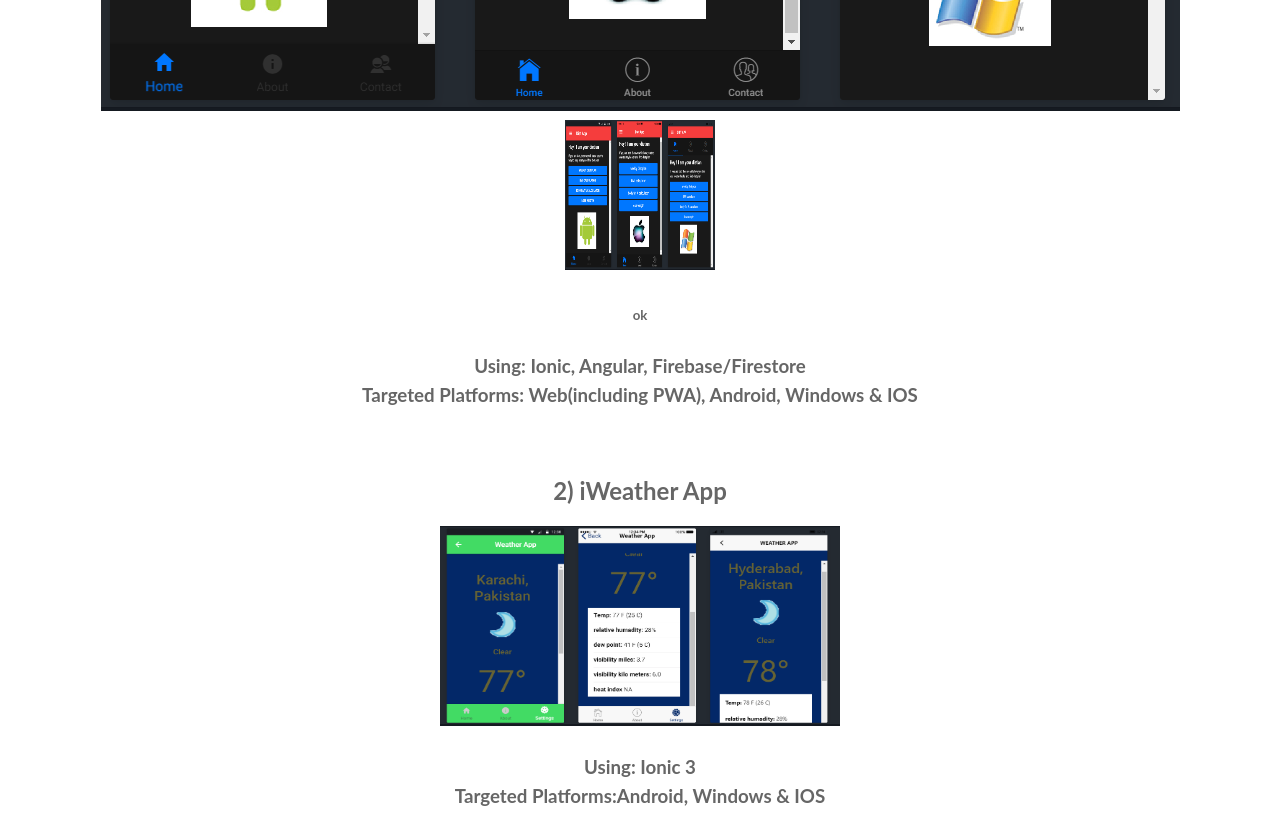
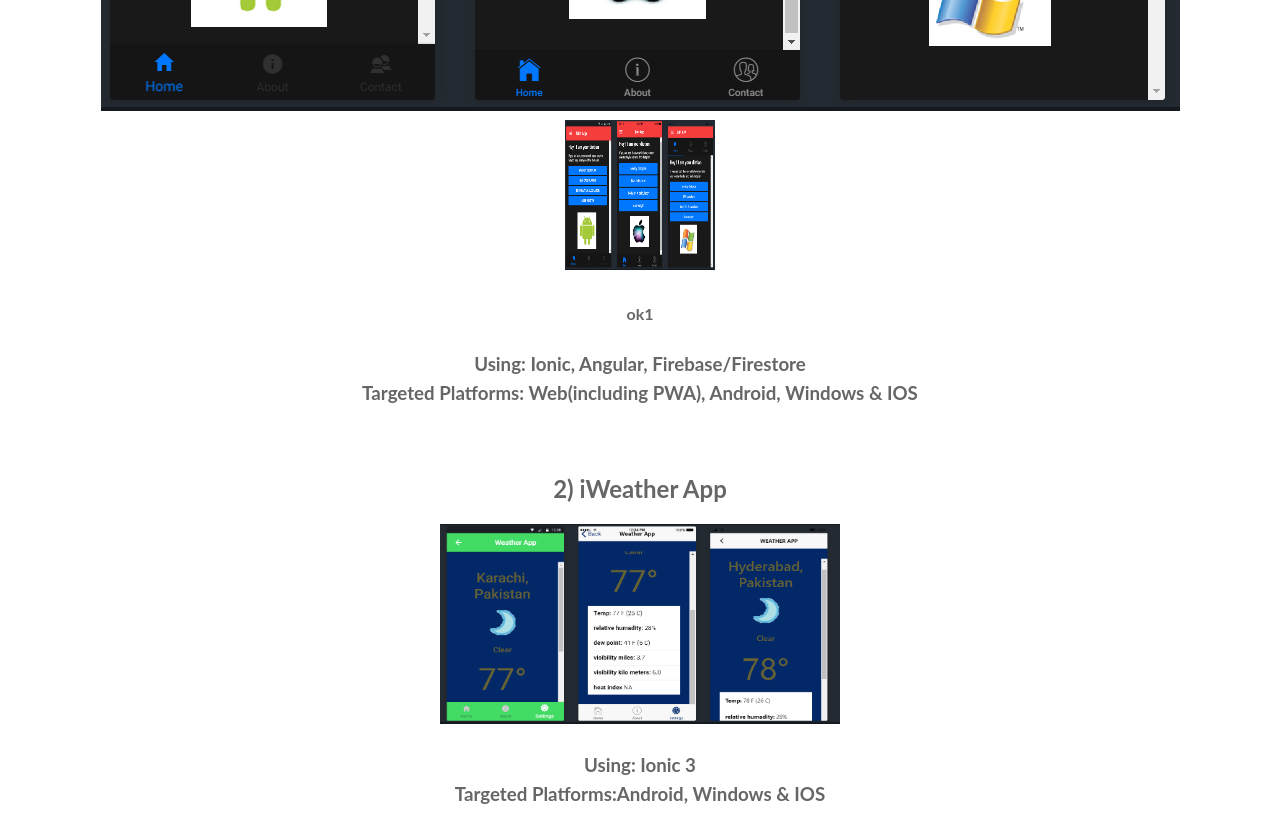
Before and after one commit to abdulbasitchippa/abc, a plain HTML site: page index.html in a window 1280 px wide. Shown: the part 5727-6541 px from the top of the page. Drawn offline with Linux system fonts and the light colour scheme.

Commit message:
Update index.html

```diff
--- a/index.html
+++ b/index.html
@@ -191,7 +191,7 @@ St.Bonaventure’s High School, Hyderabad.
     </div>
     <section class="section sec-dark">
         <h2>1) Hybrid Diet App (Final Year Project)</h2>
-	    <div>
+	    <div style="  background-image: url("d.jpeg");">
 		     <img src="d.jpeg"  height="150px" width="150px" />
 		    <br/>check
 			 <img src="j.jpeg" width="600px" height="300px" />
@@ -201,7 +201,7 @@ St.Bonaventure’s High School, Hyderabad.
 		    <img src="fypm.png" />
 		    <br/>
 		    <img src="fypm.png" height="150px" width="150px"  />
-		<h5>ok</h5>
+		<h4>ok1</h4>
 		    <h3>
 		Using: Ionic, Angular, Firebase/Firestore<br/>
 			Targeted Platforms: Web(including PWA), Android, Windows & IOS </h3>
```
